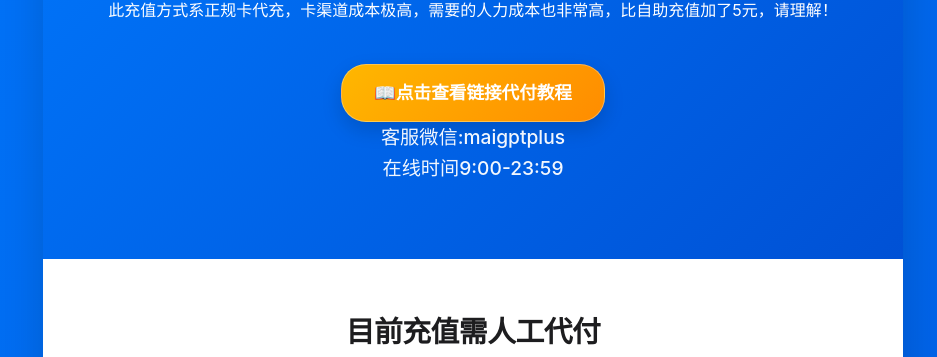
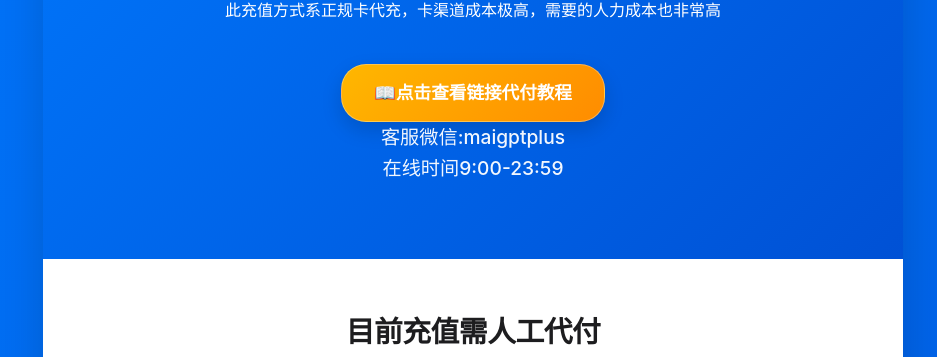
Before and after one commit to djswen116/maigpt.plus, a plain HTML site: page index.html in a window 1280 px wide. Shown: the part 743-1100 px from the top of the page, without its empty margins (167-1104 px from the left). Drawn offline with Linux system fonts and the light colour scheme.

Commit message:
Update index.html

```diff
--- a/index.html
+++ b/index.html
@@ -826,7 +826,7 @@
                     <span class="price-prefix">现价</span>
                     <div class="price-amount">185元</div>
                     <span class="price-suffix">一个月</span><br>
-                    <p>此充值方式系正规卡代充，卡渠道成本极高，需要的人力成本也非常高，比自助充值加了5元，请理解！</p>
+                    <p>此充值方式系正规卡代充，卡渠道成本极高，需要的人力成本也非常高</p>
                 </div>
                 <a href="rg" class="help-btn" target="_blank" rel="noopener noreferrer">📖点击查看链接代付教程</a>
                 <div class="product-period">
```
